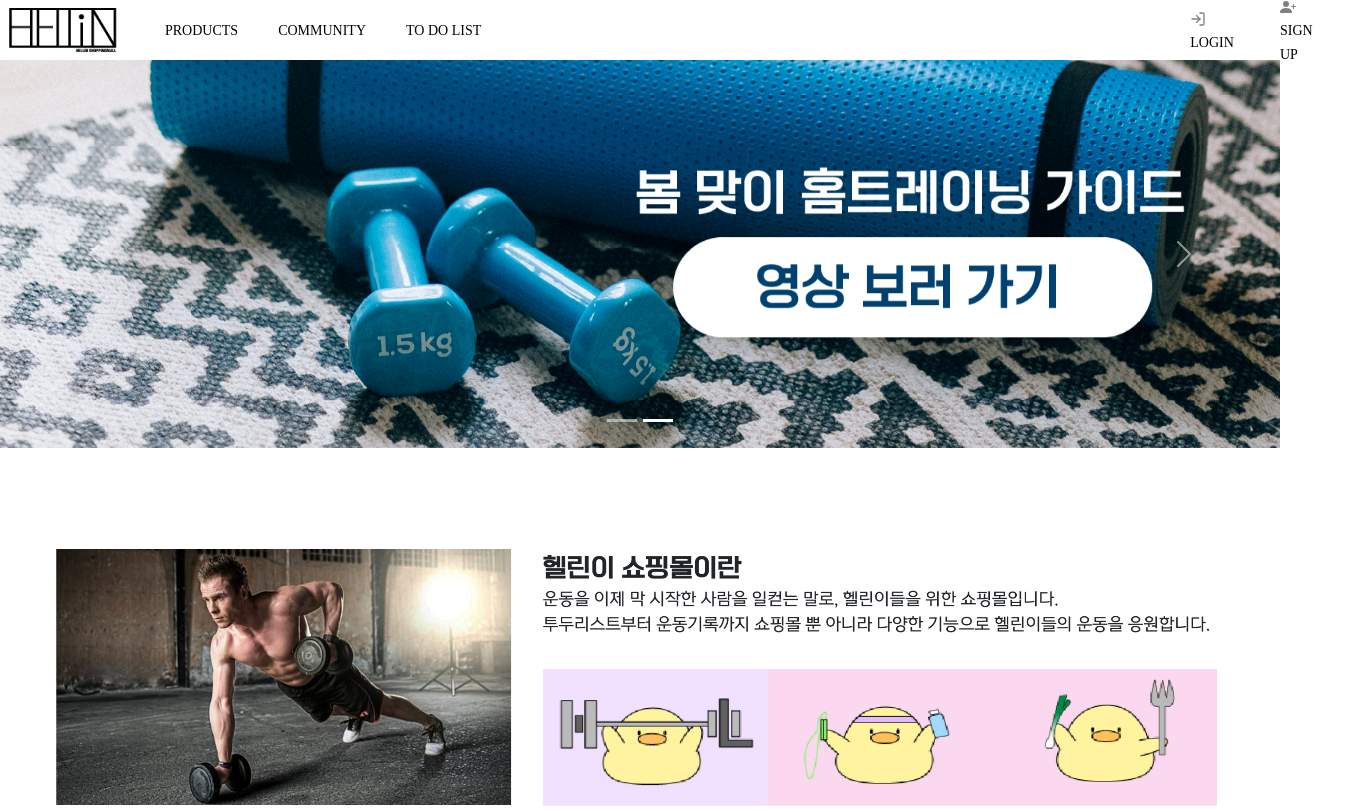
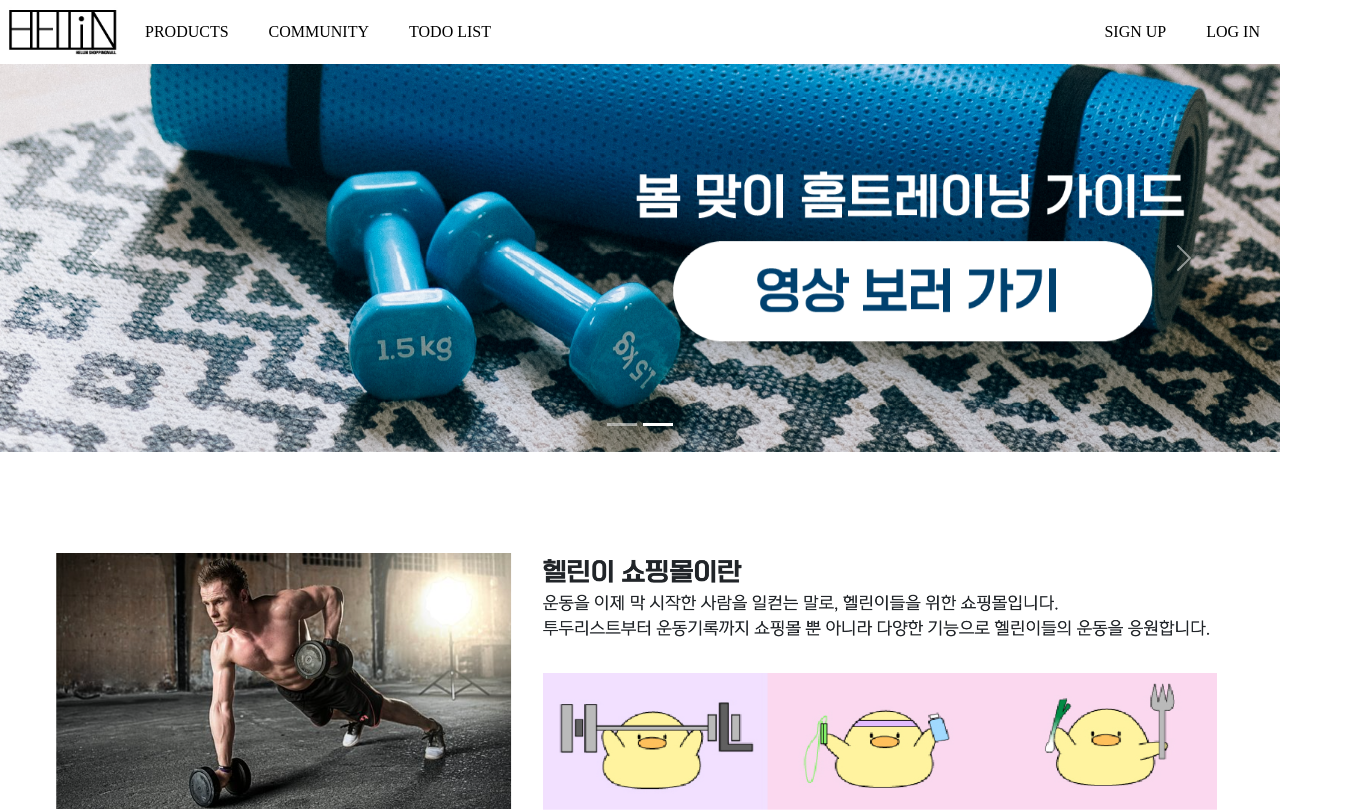
Before and after one commit to sea-water/graduation-project, a React (Create React App) app in the folder client/: page / in a window 1280 px wide. Shown: the top 812 px of the page, 1350 px wide, since content can reach past the window. Built offline with nearby package versions, Linux system fonts and the light colour scheme; a web font is replaced by a local one.

Commit message:
add animation

```diff
--- a/client/src/Community/Cmain_map.css
+++ b/client/src/Community/Cmain_map.css
@@ -1,11 +1,13 @@
 .cmain_crud {
   height: 730px;
 }
+
 .crud_main {
   display: flex;
   flex-wrap: wrap;
   background-color: #ffff;
 }
+
 .crud_first {
   box-shadow: 5px 5px 5px 5px gray;
   box-sizing: border-box;
@@ -38,11 +40,13 @@
   justify-content: center;
   align-items: center;
 }
+
 .crud_button {
   display: flex;
   justify-content: center;
   font-family: "oneFontTitle";
 }
+
 .crud_first > div > button {
   border: none;
   background-color: #b98eff;
@@ -51,6 +55,7 @@
   border-radius: 8px;
   margin-top: 10px;
 }
+
 .crud_first > div > button:hover {
   background-color: #7e2eff;
   transition-duration: 0.5s;
--- a/client/src/Header.css
+++ b/client/src/Header.css
@@ -2,20 +2,17 @@
   background-color: white;
 }
 
-div {
-  font-family: oneFont;
-}
-
 .banner {
   display: flex;
+  justify-content: space-between;
   position: sticky;
   top: 0;
   z-index: 100;
+  align-items: center;
   background-color: white;
-  height: 60px;
 }
 
-.bannerBtns_left {
+.bannerBtn {
   padding: 20px;
   display: flex;
   flex-wrap: wrap;
@@ -23,57 +20,13 @@ div {
   justify-content: center;
 }
 
-.bannerBtns_right {
-  padding: 20px;
-  padding-left: 67%;
-  display: flex;
-  flex-wrap: wrap;
-  flex-direction: column;
-  justify-content: center;
-}
-
-@media only screen and (max-width: 1200px) {
-  .bannerBtns_right {
-    padding: 20px;
-    padding-left: 35%;
-  }
-}
-
-.bannerBtn {
-  padding: 20px;
-}
-
-.bannerTitle {
-  font-style: none;
-  font-family: oneFont;
-  font-size: 14px;
-}
-
 .mid_banner {
   width: 100%;
 }
 
-a {
-  text-decoration: none;
-  color: rgb(0, 0, 0);
-}
-
-a:visited {
-  text-decoration: none;
-}
-
-a:hover {
-  text-decoration: none;
-  color: rgb(170, 161, 161);
-}
-
-a:focus {
-  text-decoration: none;
-}
-
-a:hover,
-a:active {
-  text-decoration: none;
+button {
+  background-color: white;
+  border: none;
 }
 
 .bannerLogo {
@@ -84,12 +37,7 @@ a:active {
   width: 100%;
 }
 
-.logo_mean_left {
-  width: 40%;
-  margin-top: 50px;
-  margin-bottom: 100px;
-}
-
+.logo_mean_left,
 .logo_mean_right {
   width: 40%;
   margin-top: 50px;
@@ -100,3 +48,39 @@ a:active {
   display: flex;
   justify-content: center;
 }
+
+.banner_btnItems {
+  display: flex;
+  justify-content: space-between;
+  align-items: center;
+  width: 100%;
+  background-color: white;
+}
+
+.left-buttons,
+.right-buttons {
+  display: flex;
+  align-items: center;
+}
+
+.logo_mean_left {
+  opacity: 0;
+  transform: translateX(-50px);
+  transition-property: opacity, transform;
+  transition-duration: 1s;
+  transition-timing-function: ease;
+}
+
+.logo_mean_right {
+  opacity: 0;
+  transform: translateX(50px);
+  transition-property: opacity, transform;
+  transition-duration: 1s;
+  transition-timing-function: ease;
+}
+
+.logo_mean_left.visible,
+.logo_mean_right.visible {
+  opacity: 1;
+  transform: translateX(0);
+}
--- a/client/src/Header.js
+++ b/client/src/Header.js
@@ -1,16 +1,133 @@
-import React, { useState, useRef } from "react";
+import React, { useEffect, useState } from "react";
 import "./Header.css";
-import { FiLogIn } from "react-icons/fi";
-import { BsFillPersonPlusFill } from "react-icons/bs";
-import { Link } from "react-router-dom";
+import { Link, useNavigate } from "react-router-dom";
 import logo from "./img/main_logo.jpg";
 import ImageSlider from "./ImageSlide";
+import about_hl from "./img/about_hl.png";
 import midBanner from "./img/banner.jpeg";
-import about_hl from "./img/about_hl.png";
 import logo_mean_left from "./img/logo_mean_left.jpeg";
 import logo_mean_right from "./img/logo_mean_right.jpeg";
 
+// const Header = () => {
+// const navigate = useNavigate();
+// const navigateTo = (path) => {
+//   navigate(path);
+// };
+
+// const buttonData = [
+//   { label: "PRODUCTS", path: "/Products" },
+//   { label: "COMMUNITY", path: "/Community" },
+//   { label: "TODO LIST", path: "/Todos" },
+// ];
+
+//   return (
+//     <div className="top_banner">
+//       <span className="banner">
+//         <Link to="/">
+//           <div>
+//             <img className="bannerLogo" src={logo} alt="logo" />
+//           </div>
+//         </Link>
+//         <div className="banner_btnItems">
+//           <div className="left-buttons">
+//             {buttonData.map((button) => (
+//               <button
+//                 className="bannerBtn"
+//                 key={button.path}
+//                 onClick={() => navigateTo(button.path)}
+//               >
+//                 {button.label}
+//               </button>
+//             ))}
+//           </div>
+//           <div className="right-buttons">
+//             <button className="bannerBtn" onClick={() => navigateTo("/SignUp")}>
+//               SIGN UP
+//             </button>
+//             <button className="bannerBtn" onClick={() => navigateTo("/LogIn")}>
+//               LOG IN
+//             </button>
+//           </div>
+//         </div>
+//       </span>
+//       <ImageSlider />
+//       <img className="about_hl" src={about_hl} alt="about_hl" />
+//       <img className="mid_banner" src={midBanner} alt="mid_banner" />
+//       <div className="logos">
+//         <img
+//           className="logo_mean_left"
+//           src={logo_mean_left}
+//           alt="logo_meaning"
+//         />
+//         <img
+//           className="logo_mean_right"
+//           src={logo_mean_right}
+//           alt="logo_meaning2"
+//         />
+//       </div>
+//     </div>
+//   );
+// };
+
+// export default Header;
+
 const Header = () => {
+  const navigate = useNavigate();
+  const navigateTo = (path) => {
+    navigate(path);
+  };
+
+  const buttonData = [
+    { label: "PRODUCTS", path: "/Products" },
+    { label: "COMMUNITY", path: "/Community" },
+    { label: "TODO LIST", path: "/Todos" },
+  ];
+
+  const [leftLogoVisible, setLeftLogoVisible] = useState(false);
+  const [rightLogoVisible, setRightLogoVisible] = useState(false);
+
+  useEffect(() => {
+    const handleScroll = () => {
+      const leftLogo = document.querySelector(".logo_mean_left");
+      const rightLogo = document.querySelector(".logo_mean_right");
+
+      // 스크롤 위치 가져오기
+      const scrollPosition = window.scrollY;
+
+      // 왼쪽 로고 애니메이션 처리
+      if (leftLogo) {
+        const logoMeanLeftOffset = leftLogo.offsetTop;
+        const windowHeight = window.innerHeight;
+
+        if (scrollPosition > logoMeanLeftOffset - windowHeight + 100) {
+          setLeftLogoVisible(true);
+        } else {
+          setLeftLogoVisible(false);
+        }
+      }
+
+      // 오른쪽 로고 애니메이션 처리
+      if (rightLogo) {
+        const logoMeanRightOffset = rightLogo.offsetTop;
+        const windowHeight = window.innerHeight;
+
+        if (scrollPosition > logoMeanRightOffset - windowHeight + 100) {
+          setRightLogoVisible(true);
+        } else {
+          setRightLogoVisible(false);
+        }
+      }
+    };
+
+    // 스크롤 이벤트 리스너 등록
+    window.addEventListener("scroll", handleScroll);
+
+    // 컴포넌트가 언마운트될 때 스크롤 이벤트 리스너 제거
+    return () => {
+      window.removeEventListener("scroll", handleScroll);
+    };
+  }, []);
+
   return (
     <div className="top_banner">
       <span className="banner">
@@ -19,48 +136,26 @@ const Header = () => {
             <img className="bannerLogo" src={logo} alt="logo" />
           </div>
         </Link>
-        <div className="bannerBtns_left">
-          <a
-            className="bannerBtn"
-            href="/Products"
-            style={{ textDecoration: "none", color: "black" }}
-          >
-            <span className="bannerTitle"> PRODUCTS</span>
-          </a>
-
-          <a
-            className="bannerBtn"
-            href="/Community"
-            style={{ textDecoration: "none", color: "black" }}
-          >
-            <span className="bannerTitle"> COMMUNITY</span>
-          </a>
-          <a
-            className="bannerBtn"
-            href="/Todo/Todos"
-            style={{ textDecoration: "none", color: "black" }}
-          >
-            <span className="bannerTitle"> TO DO LIST</span>
-          </a>
-        </div>
-        <div className="bannerBtns_right">
-          <a
-            className="bannerBtn"
-            href="/Login"
-            style={{ textDecoration: "none", color: "black" }}
-          >
-            <FiLogIn color="gray" />
-            <span className="bannerTitle"> LOGIN</span>
-          </a>
-
-          <a
-            className="bannerBtn"
-            href="/Signup"
-            style={{ textDecoration: "none", color: "black" }}
-          >
-            <BsFillPersonPlusFill color="gray" />
-            <span className="bannerTitle"> SIGN UP</span>
-          </a>
+        <div className="banner_btnItems">
+          <div className="left-buttons">
+            {buttonData.map((button) => (
+              <button
+                className="bannerBtn"
+                key={button.path}
+                onClick={() => navigateTo(button.path)}
+              >
+                {button.label}
+              </button>
+            ))}
+          </div>
+          <div className="right-buttons">
+            <button className="bannerBtn" onClick={() => navigateTo("/SignUp")}>
+              SIGN UP
+            </button>
+            <button className="bannerBtn" onClick={() => navigateTo("/LogIn")}>
+              LOG IN
+            </button>
+          </div>
         </div>
       </span>
       <ImageSlider />
@@ -68,12 +163,12 @@ const Header = () => {
       <img className="mid_banner" src={midBanner} alt="mid_banner" />
       <div className="logos">
         <img
-          className="logo_mean_left"
+          className={`logo_mean_left ${leftLogoVisible ? "visible" : ""}`}
           src={logo_mean_left}
           alt="logo_meaning"
         />
         <img
-          className="logo_mean_right"
+          className={`logo_mean_right ${rightLogoVisible ? "visible" : ""}`}
           src={logo_mean_right}
           alt="logo_meaning2"
         />
--- a/client/src/Products/Products.css
+++ b/client/src/Products/Products.css
@@ -88,6 +88,7 @@
   position: relative;
   transition: 0.1s;
 }
+
 .h {
   padding: 0;
   margin: 0;
@@ -113,10 +114,12 @@
   top: 60px;
   width: 15%;
   height: 1400px;
+  /* margin-top: 10px; */
   background-color: white;
   margin: 0px;
   position: fixed;
 }
+
 .s_logo {
   font-family: "oneFontTitle";
 }
@@ -126,6 +129,7 @@
   color: #ffff;
   font-size: 25px;
   margin-top: 0px;
+
   display: flex;
   background-color: #6140a0;
   justify-content: space-around;
--- a/client/src/Products/Productsmainbest.css
+++ b/client/src/Products/Productsmainbest.css
@@ -2,9 +2,11 @@
   min-width: 282px;
   margin: 20px;
 }
+
 .main_text1 > h2 {
   font-family: "oneFontTitle";
 }
+
 .main_img1 {
   height: 330px;
   background-color: gray;
--- a/package.json
+++ b/package.json
@@ -5,7 +5,7 @@
     "react-calendar": "^4.2.1",
     "react-intersection-observer": "^9.4.3",
     "react-router": "^6.10.0",
-    "react-router-dom": "^6.10.0",
+    "react-router-dom": "^6.11.2",
     "react-scroll-motion": "^0.3.2"
   }
 }
```
Also changed, not shown: 2 other files (tests, documents, lock files or other folders).
